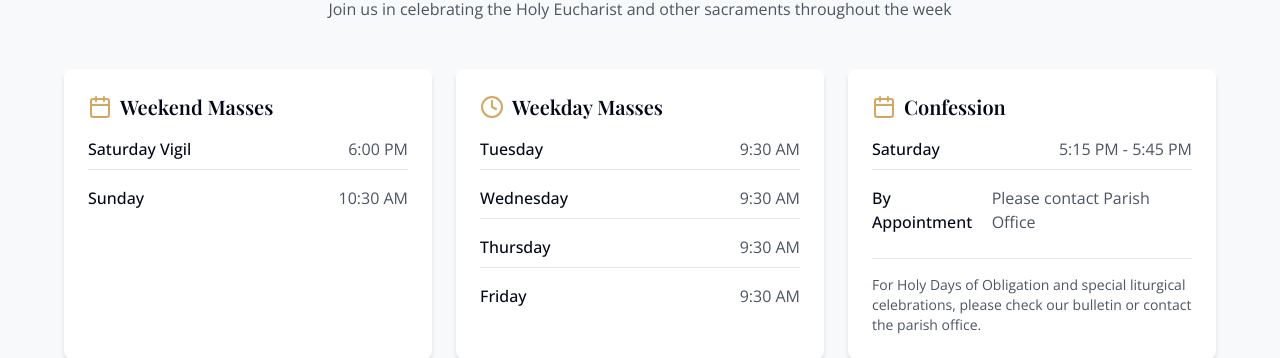
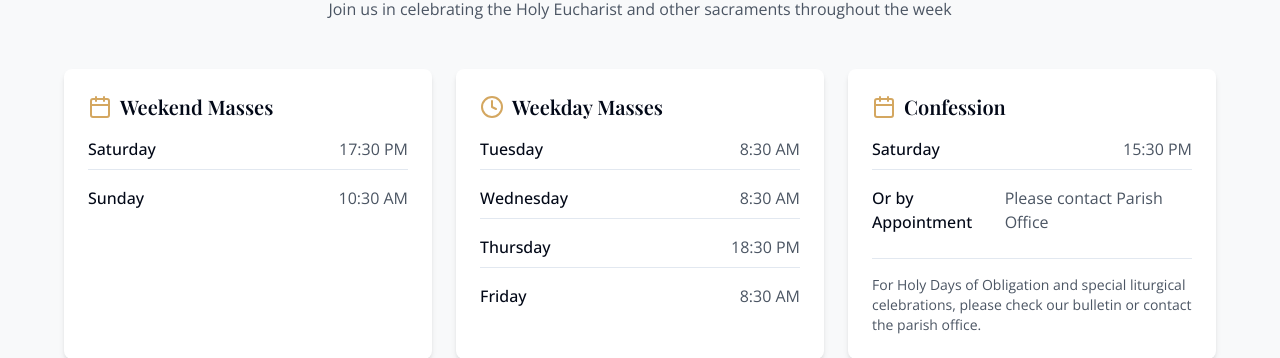
Before and after one commit to LawrenceBaatjies/stjosephs-goodwood, a React (Vite) app: page / in a window 1280 px wide. Shown: the part 1251-1609 px from the top of the page. Built offline with nearby package versions, Linux system fonts and the light colour scheme.

Commit message:
Update MassTimes.tsx

```diff
--- a/src/components/MassTimes.tsx
+++ b/src/components/MassTimes.tsx
@@ -22,8 +22,8 @@ const MassTimes = () => {
             </div>
             <ul className="space-y-3">
               <li className="flex justify-between items-center border-b pb-2">
-                <span className="font-medium">Saturday Vigil</span>
-                <span className="text-gray-600">6:00 PM</span>
+                <span className="font-medium">Saturday </span>
+                <span className="text-gray-600">17:30 PM</span>
               </li>
               <li className="flex justify-between items-center pt-1">
                 <span className="font-medium">Sunday</span>
@@ -41,19 +41,19 @@ const MassTimes = () => {
             <ul className="space-y-2">
               <li className="flex justify-between items-center border-b pb-2">
                 <span className="font-medium">Tuesday</span>
-                <span className="text-gray-600">9:30 AM</span>
+                <span className="text-gray-600">8:30 AM</span>
               </li>
               <li className="flex justify-between items-center border-b py-2">
                 <span className="font-medium">Wednesday</span>
-                <span className="text-gray-600">9:30 AM</span>
+                <span className="text-gray-600">8:30 AM</span>
               </li>
               <li className="flex justify-between items-center border-b py-2">
                 <span className="font-medium">Thursday</span>
-                <span className="text-gray-600">9:30 AM</span>
+                <span className="text-gray-600">18:30 PM</span>
               </li>
               <li className="flex justify-between items-center pt-2">
                 <span className="font-medium">Friday</span>
-                <span className="text-gray-600">9:30 AM</span>
+                <span className="text-gray-600">8:30 AM</span>
               </li>
             </ul>
           </div>
@@ -67,10 +67,11 @@ const MassTimes = () => {
             <ul className="space-y-3">
               <li className="flex justify-between items-center border-b pb-2">
                 <span className="font-medium">Saturday</span>
-                <span className="text-gray-600">5:15 PM - 5:45 PM</span>
+                <span className="text-gray-600">15:30 PM</span>
+
               </li>
               <li className="flex justify-between items-center pt-1">
-                <span className="font-medium">By Appointment</span>
+                <span className="font-medium">Or by Appointment</span>
                 <span className="text-gray-600">Please contact Parish Office</span>
               </li>
             </ul>
```
